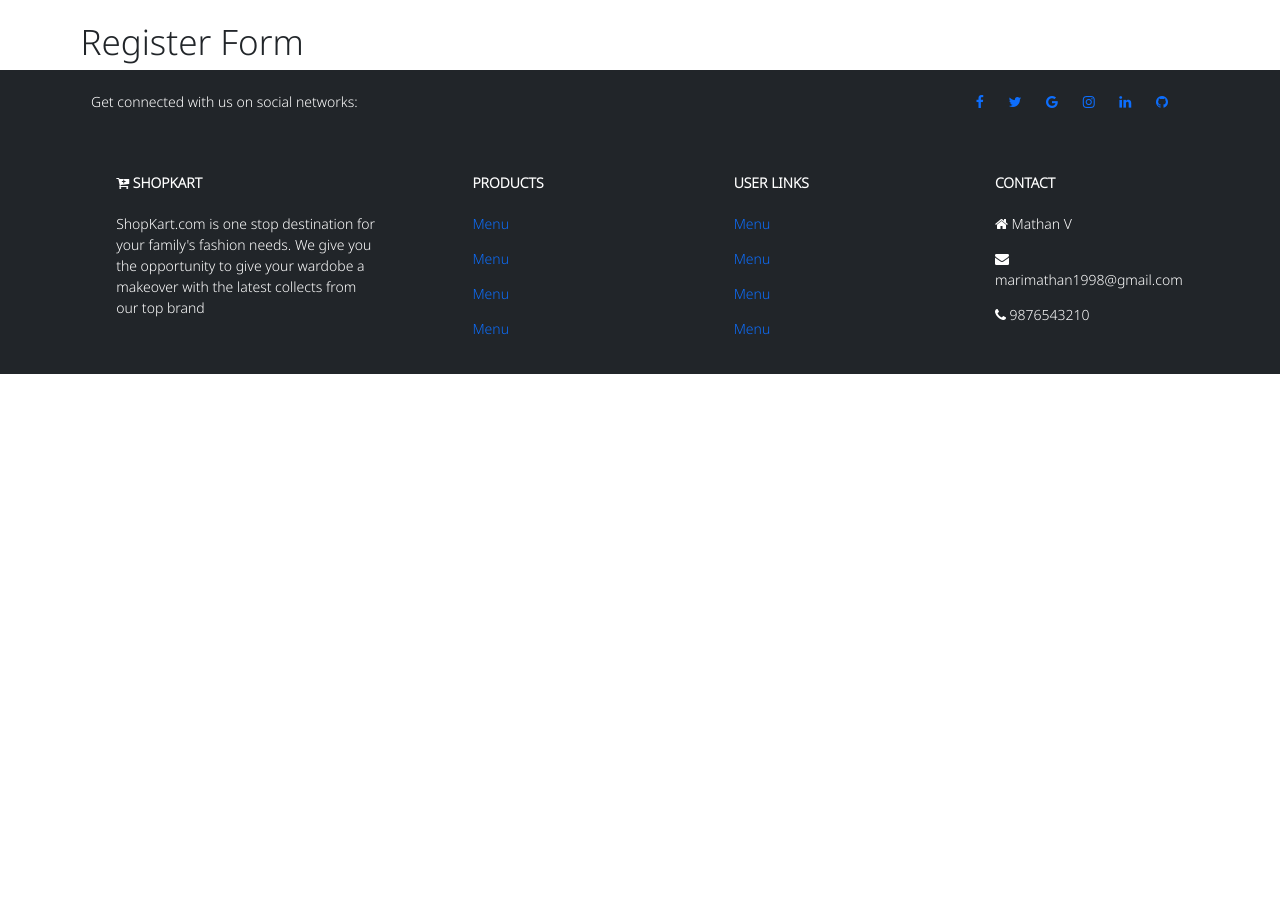
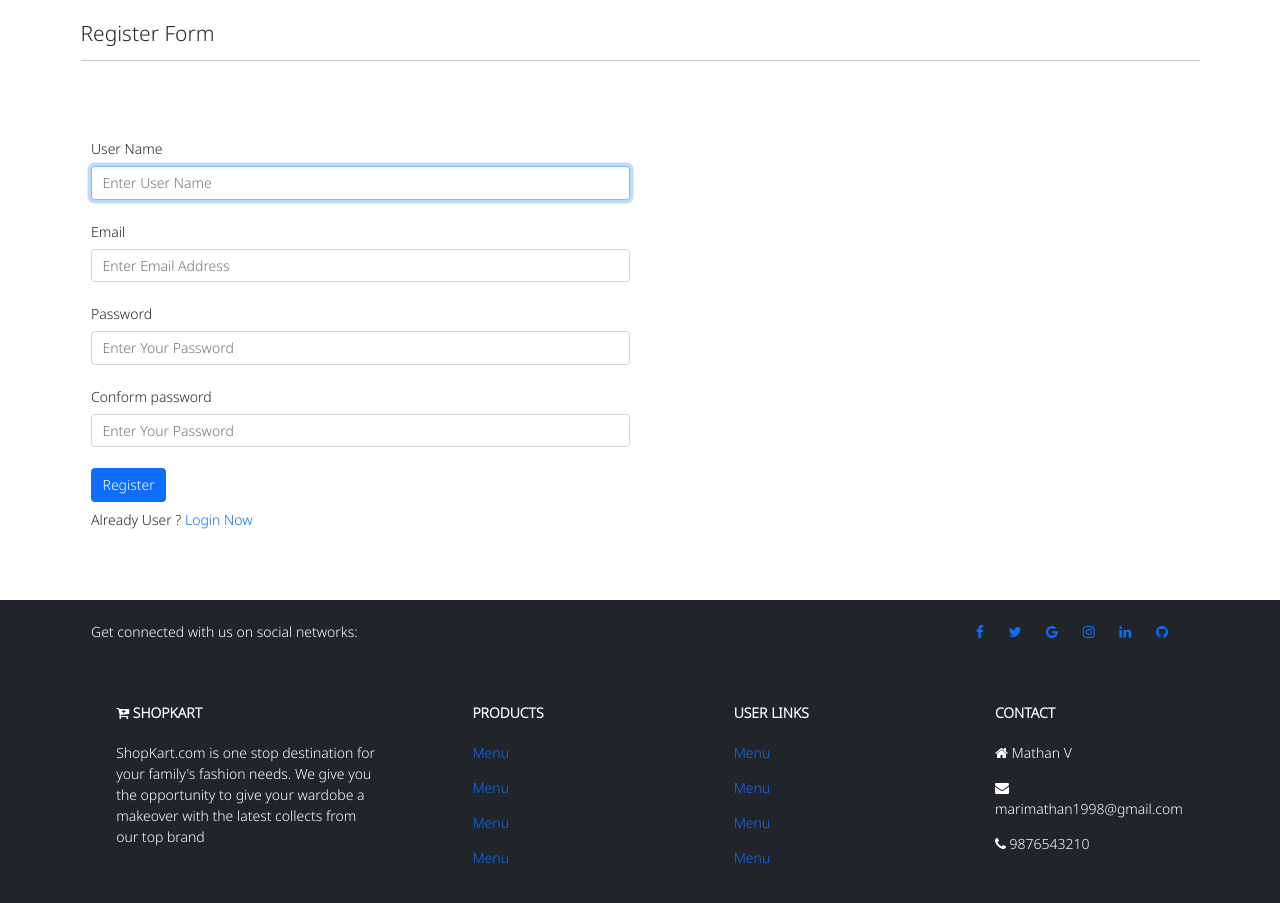
Before and after one commit to Mathan-V/ecom_django_app, a Django app: page /register in a window 1280 px wide. Shown: the part 49-952 px from the top of the page. Before the commit the page ends 423 px from the top, so only its background shows below. Run offline with Django 3.2, Linux system fonts and the light colour scheme.

Commit message:
Register Page Updated

```diff
--- /dev/null
+++ b/apv/form.py
@@ -0,0 +1,13 @@
+from django.contrib.auth.forms import UserCreationForm
+from .models import User
+from django import  forms
+
+class CustomUserForm(UserCreationForm):
+    username = forms.CharField(widget=forms.TextInput(attrs={'class':'form-control','placeholder':'Enter User Name'}))
+    email = forms.CharField(widget=forms.TextInput(attrs={'class':'form-control','placeholder':'Enter Email Address'}))
+    password1 = forms.CharField(widget=forms.PasswordInput(attrs={'class':'form-control','placeholder':'Enter Your Password'}))
+    password2 = forms.CharField(widget=forms.PasswordInput(attrs={'class':'form-control','placeholder':'Enter Your Password'}))
+
+    class Meta:
+        model= User
+        fields = ['username','email','password1','password2']
--- a/apv/models.py
+++ b/apv/models.py
@@ -1,4 +1,5 @@
 from django.db import models
+from django.contrib.auth.models import User
 from datetime import datetime
 import os
 
--- a/apv/templates/shop/inc/navbar.html
+++ b/apv/templates/shop/inc/navbar.html
@@ -1,6 +1,6 @@
 <nav class="navbar navbar-expand-lg navbar-dark bg-dark fixed-top">
     <div class="container">
-      <a class="navbar-brand" href="#"><i class="fa fa-cart-plus"></i>&nbsp;APV ShopKart</a>
+      <a class="navbar-brand" href="{% url 'home' %}"><i class="fa fa-cart-plus"></i>&nbsp;APV ShopKart</a>
       <button class="navbar-toggler" type="button" data-bs-toggle="collapse" data-bs-target="#navbarSupportedContent" aria-controls="navbarSupportedContent" aria-expanded="false" aria-label="Toggle navigation">
         <span class="navbar-toggler-icon"></span>
       </button>
--- a/apv/templates/shop/index.html
+++ b/apv/templates/shop/index.html
@@ -23,7 +23,11 @@
         }
     </style>
     <div class="container" style="margin-top: 70px;">
-        <div class="row row-cols-1 row-cols-md-3 g-4">
+        <div class="col-12">
+            <h4 class="mb-3">Latest Offers</h4>
+                <hr style="border-color: #b8bfc8 ;">
+        </div>
+        <div class="row row-cols-1 row-cols-md-4 g-4">
             {% for item in products %}
             <div class="col">
                 <div class="card product-card">
--- a/apv/templates/shop/register.html
+++ b/apv/templates/shop/register.html
@@ -7,8 +7,51 @@
 <div class="container" style="margin-top: 70px;">
     <div class="row">
         <div class="col-12">
-            <h1>Register Form</h1>
+            <h4 class="mb-3">Register Form</h1>
+            <hr style="border-color:#b8bfc2;">
+
         </div>
     </div>
+    <section class="py-4 my-5">
+        <div class="container">
+            <div class="row">
+                <div class="col-6">
+                    <form method="post" action="">
+                        {% csrf_token %}
+                        <div class="mb-4">
+                            <label for="" class="form-label">User Name</label>
+                            <h3>{{form.username}} </h3>
+                            {% if form.error.username %}
+                            <label class="text-danger">{{form.error.username}}</label>
+                            {% endif %}
+                        </div>
+                        <div class="mb-4">
+                            <label for="" class="form-label">Email</label>
+                            <h3>{{form.email}} </h3>
+                            {% if form.error.email %}
+                            <label class="text-danger">{{form.error.email}}</label>
+                            {% endif %}
+                        </div>
+                        <div class="mb-4">
+                            <label for="" class="form-label">Password</label>
+                            <h3>{{form.password1}}</h3>
+                            {% if form.error.password1 %}
+                            <label class="text-danger">{{form.error.password1}}</label>
+                            {% endif %}
+                        </div>
+                        <div class="mb-4">
+                            <label for="" class="form-label"> Conform password</label>
+                            <h3>{{form.password2}}</h3>
+                            {% if form.error.password2 %}
+                            <label class="text-danger">{{form.error.password2}}</label>
+                            {% endif %}
+                        </div>
+                        <button type="submit" class="btn btn-primary">Register</button>
+                    </form>
+                    <p class="my-2">Already User ? <a href="#">Login Now</a></p>
+                </div>
+            </div>
+        </div>
+    </section>
 </div>
 {% endblock content %}
--- a/apv/urls.py
+++ b/apv/urls.py
@@ -3,6 +3,7 @@ from . import views
 urlpatterns = [
     path('',views.home,name="home"),
     path('register',views.register,name="register"),
+    path('login',views.login,name="login"),
     path('collections',views.collections,name="collections"),
     path('collections/<str:name>',views.collectionsview,name="collections"),
     path('collections/<str:cname>/<str:pname>',views.product_details,name="product_details")
--- a/apv/views.py
+++ b/apv/views.py
@@ -1,4 +1,5 @@
 from django.shortcuts import redirect, render
+from apv.form import CustomUserForm
 from . models import *
 from django.contrib import messages
 from django.http import HttpResponse
@@ -7,8 +8,20 @@ from django.http import HttpResponse
 def home(request):
     products = Product.objects.filter(trending=1)
     return render(request,"shop/index.html",{"products":products})
+
+def login(request):
+    return render(request,"shop/login.html")
+
 def register(request):
-    return render(request,"shop/register.html")
+    form = CustomUserForm()
+    if request.method == 'POST':
+        form = CustomUserForm(request.POST)
+        if form.is_valid():
+            form.save()
+            messages.success(request,"Registration Success You can Login Now..!")
+            return redirect('/login')
+    return render(request,"shop/register.html",{"form":form})
+
 def collections(request):
     catagory = Catagory.objects.filter(status=0)
     return render(request,"shop/collections.html",{"catagory":catagory})
```
Also changed, not shown: apv/templates/shop/login.html (added, +17 -0 lines).
